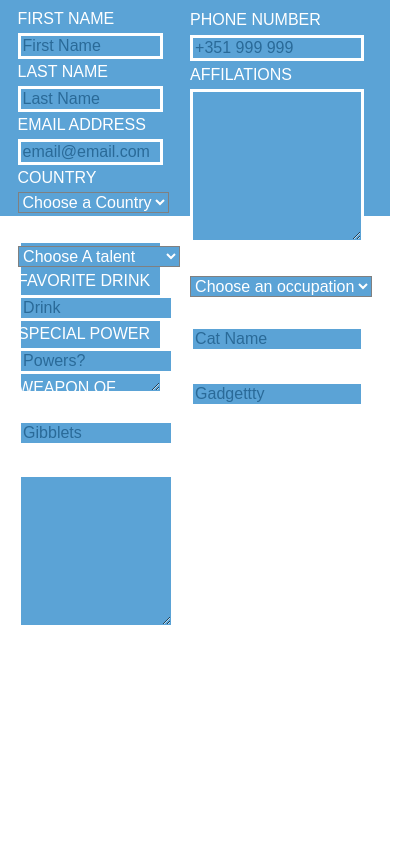
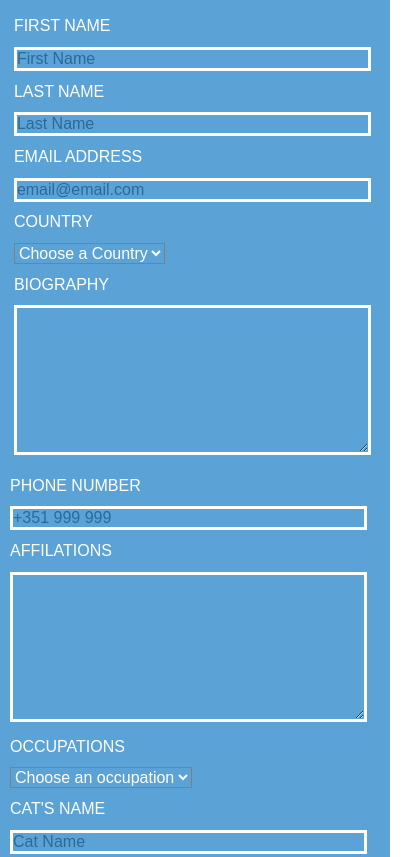
Before and after one commit to jacksaintjack/homework_week2_monday, a website: page index.html in a window 390 px wide. Shown: the top 857 px of the page, 414 px wide, since content can reach past the window. Drawn offline with Linux system fonts and the light colour scheme.

Commit message:
Fixed the problem with the @media for moible devices.

```diff
--- a/style/style.scss
+++ b/style/style.scss
@@ -158,9 +158,7 @@ main form textarea:focus{
 
 @media (min-width:760px) and (max-width:999px){
   main {
-    background:#5BA3D6;
     height:121.1vw;
-    width:100%
   }
   main .columnOne fieldset:nth-child(1){
     margin-left:1%;
@@ -196,3 +194,47 @@ main form textarea:focus{
   }
 
 }
+
+@media (min-width:100px) and (max-width:759px){
+
+  main {
+    background:#5BA3D6;
+    height:250vw;
+    width:100%
+  }
+  main .columnOne fieldset:nth-child(1){
+    margin-left:1%;
+  }
+  fieldset{
+    width: 100%;
+    float:none;
+
+  }
+
+  // input area Style
+  main form input:nth-child(n){
+    margin:3% 0 0 0;
+    width:90%;
+    padding:0;
+
+  }
+
+  // Label Style
+  main form label:nth-child(n){
+    margin: 3% 0 0 0;
+    width:90%;
+    padding:0;
+  }
+
+  //Select style
+  main form select:nth-child(n){
+    margin: 3% 0 0 0;
+  }
+
+  //text area style
+  main form textarea:nth-child(n){
+    margin: 3% 0 0 0;
+    width:90%;
+    padding:0;
+  }
+}
```
Also changed, not shown: style/style.css.
